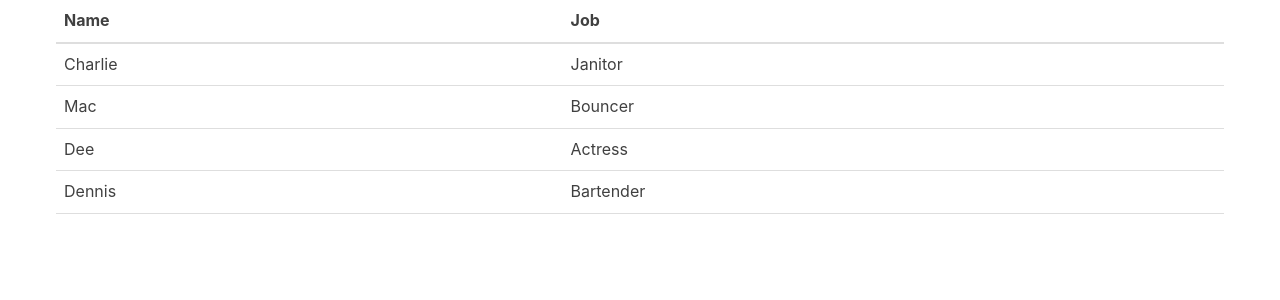
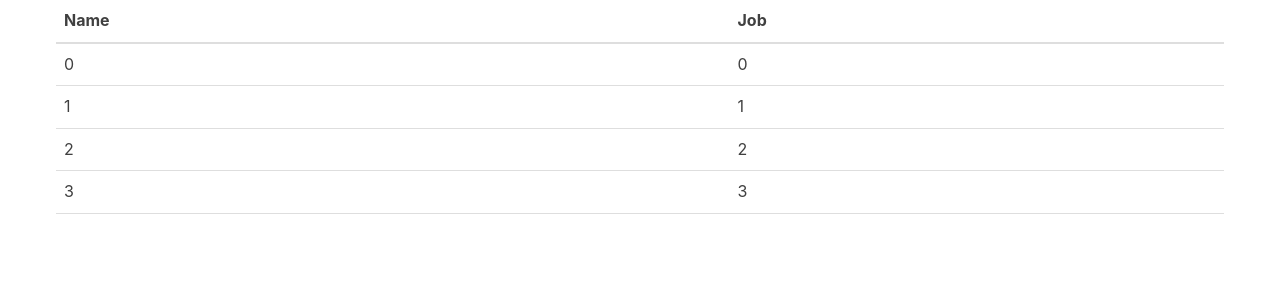
Before and after one commit to Francisco-Webdeveloper/simple-react-app, a React (Create React App) app: page / in a window 1280 px wide. Shown: the top 300 px of the page. Built offline with nearby package versions, Linux system fonts and the light colour scheme.

Commit message:
access data through props and return table rows

```diff
--- a/src/components/Table.js
+++ b/src/components/Table.js
@@ -1,4 +1,5 @@
 import React from 'react';
+import PropTypes from 'prop-types';
 
 // Simple Components
 const TableHeader = () => (
@@ -10,37 +11,41 @@ const TableHeader = () => (
   </thead>
 );
 
-const TableBody = () => (
-  <tbody>
-    <tr>
-      <td>Charlie</td>
-      <td>Janitor</td>
+const TableBody = (props) => {
+  // eslint-disable-next-line react/destructuring-assignment
+  const rows = props.characterData.map((index, row) => (
+    <tr key={index}>
+      <td>{row}</td>
+      <td>{row}</td>
     </tr>
-    <tr>
-      <td>Mac</td>
-      <td>Bouncer</td>
-    </tr>
-    <tr>
-      <td>Dee</td>
-      <td>Actress</td>
-    </tr>
-    <tr>
-      <td>Dennis</td>
-      <td>Bartender</td>
-    </tr>
-  </tbody>
-);
+  ));
+  return <tbody>{rows}</tbody>;
+};
 
 // Class Component
 class Table extends React.Component {
   render() {
+    // access the data inside props
+    const { characterData } = this.props;
+
     return (
       <table>
+        {/* Simple components are nested in the Class Component */}
         <TableHeader />
-        <TableBody />
+        {/* pass the data through to the TableBody component as props */}
+        <TableBody characterData={characterData} />
       </table>
     );
   }
 }
 
+// props validations
+Table.propTypes = {
+  characterData: PropTypes.array.isRequired,
+};
+
+TableBody.propTypes = {
+  characterData: PropTypes.array.isRequired,
+};
+
 export default Table;
```
